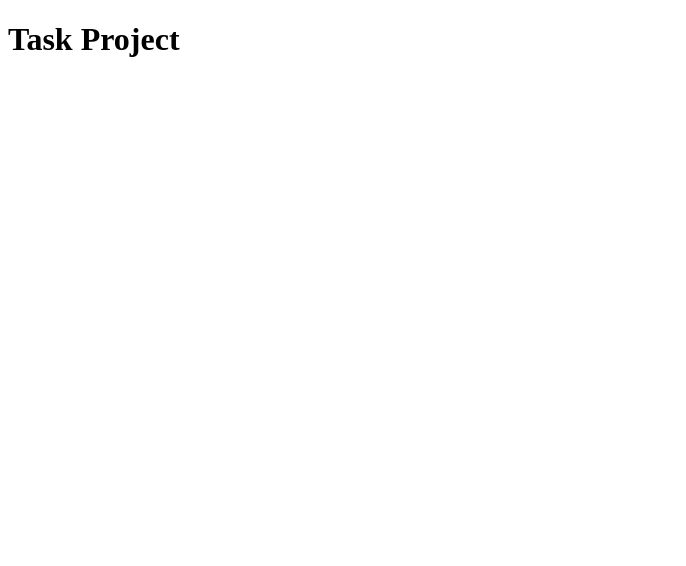
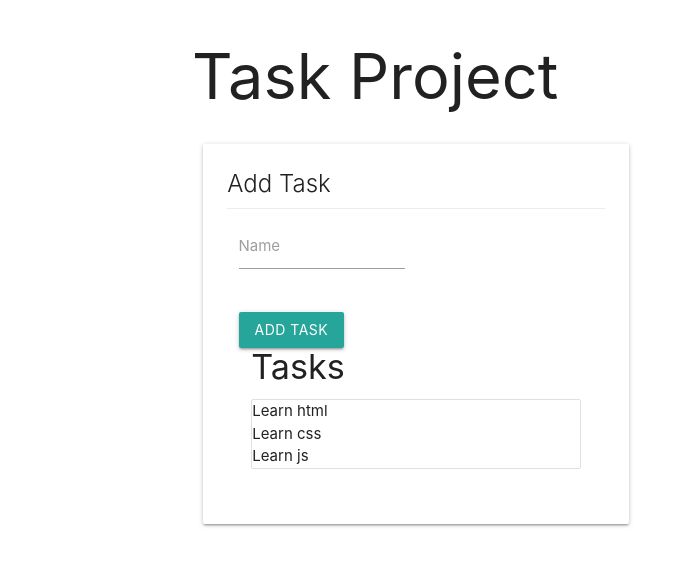
Before and after one commit to JurgenMik/tasks, a plain HTML site: page index.html in a window 1280 px wide. Shown: the whole page, without its empty margins (0-686 px from the left). Drawn offline with nearby package versions, Linux system fonts and the light colour scheme.

```diff
--- a/index.html
+++ b/index.html
@@ -3,13 +3,49 @@
  <head>
     <meta charset="UTF-8">
     <title> Tasks </title>
+
+     <link rel="stylesheet" href="https://cdnjs.cloudflare.com/ajax/libs/materialize/1.0.0/css/materialize.min.css">
+
  </head>
  <body>
-  <h1> Task Project </h1>
-  <script src="app.js"> </script>
+ <div class="container">
+     <!-- Page Content goes here -->
+     <h1> Task Project </h1>
+     <div class="row">
+         <div class="col s12 m6">
+             <div class="card">
+                 <div class="card-content">
+                     <span class="card-title"> Add Task </span>
+                     <form class="col s12">
+                         <div class="row">
+                             <div class="input-field col s6">
+                                 <label for="first_name"> Name </label>
+                                 <input  id="first_name" type="text">
+
+                             </div>
+                         </div>
+                          <input  value="Add Task" class="btn" type="submit">
+                          </form>
+                        <div class="card-action">
+                        <h4> Tasks </h4>
+                        <ul class="collection">
+                          <li>Learn html </li>
+                          <li>Learn css</li>
+                          <li> Learn js </li>
+                       </ul>
+                 </div>
+             </div>
+         </div>
+     </div>
+ </div>
+</div>
 
 
 
 
+
+
+  <script src="app.js"> </script>
+  <script src="https://cdnjs.cloudflare.com/ajax/libs/materialize/1.0.0/js/materialize.min.js"></script>
  </body>
 </html>
```
